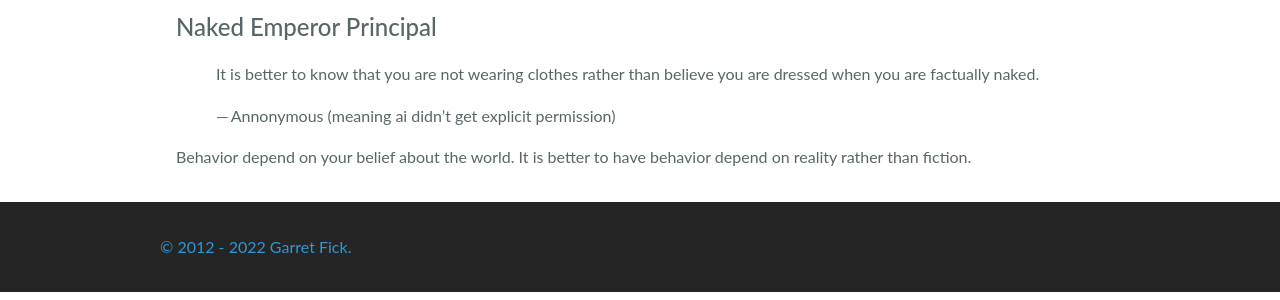
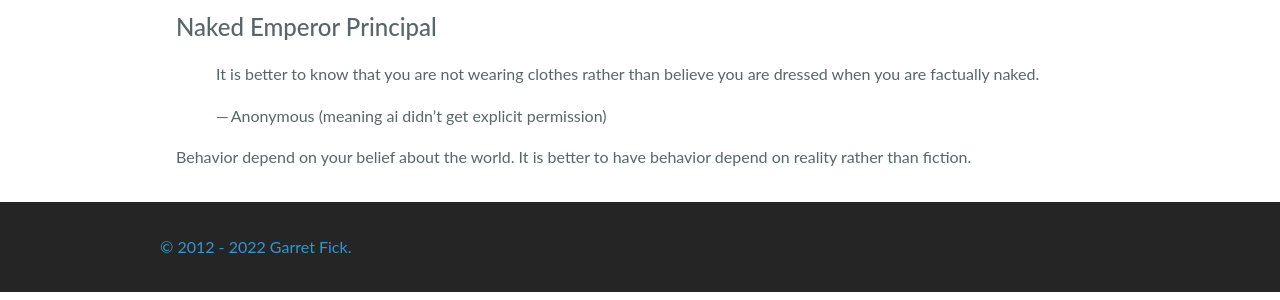
Before and after one commit to garretfick/garretfick.github.io, a Jekyll site: the page built from _posts/2023-02-15-naked-emperor-principle.md, in a window 1280 px wide. Shown: the part 268-568 px from the top of the page. Built offline with Jekyll 4.4.1, drawn with Linux system fonts in a browser that asks for light colours.

Commit message:
Update 2023-02-15-naked-emperor-principle.md

```diff
--- a/_posts/2023-02-15-naked-emperor-principle.md
+++ b/_posts/2023-02-15-naked-emperor-principle.md
@@ -10,6 +10,6 @@ One more for the catalog.
 
 > It is better to know that you are not wearing clothes rather than believe you are dressed when you are factually naked.
 >
-> — Annonymous (meaning ai didn't get explicit permission)
+> — Anonymous (meaning ai didn't get explicit permission)
 
 Behavior depend on your belief about the world. It is better to have behavior depend on reality rather than fiction.
```
